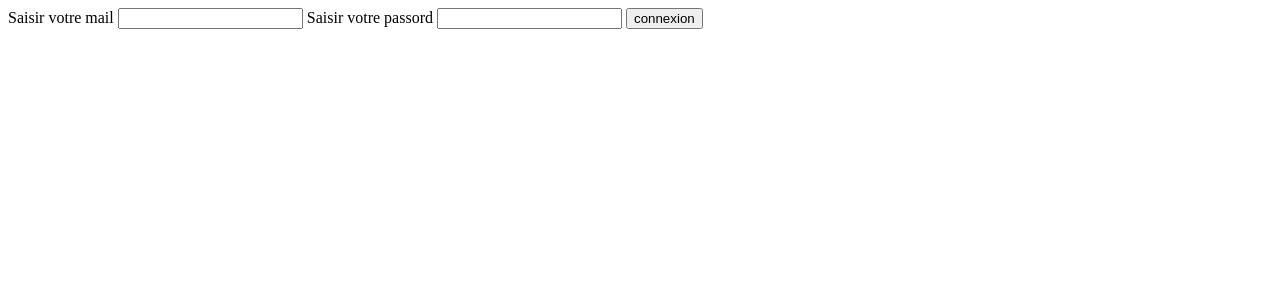
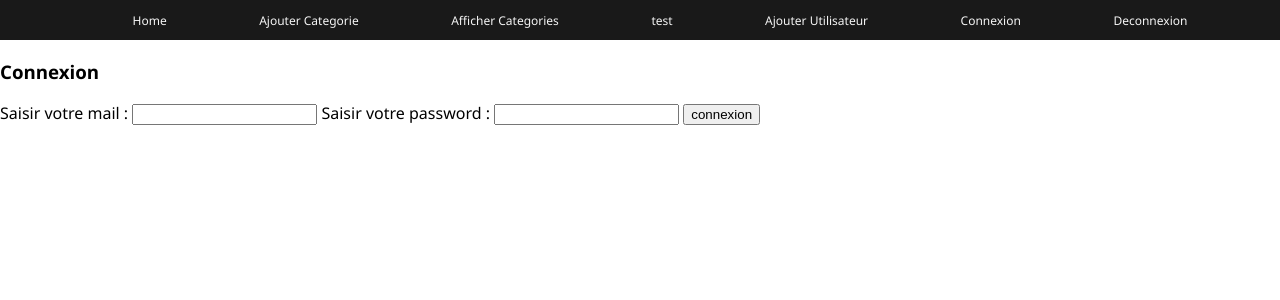
Before and after one commit to mithridatem/dev_fad, a PHP site: page /view/viewConnexion.php in a window 1280 px wide. Shown: the top 300 px of the page. Run offline with PHP 8.4, Linux system fonts and the light colour scheme; a stand-in replaces the project's code that opens the database connection.

Commit message:
connexion et deconnexion

```diff
--- a/connexion.php
+++ b/connexion.php
@@ -1,20 +1,46 @@
 <?php
-
-use FFI\Exception;
-
+    /* création d'une session */
+    session_start();
+    /* -------------------------------------------------------
+    ---------------------- Logique ----------------------- */
+    $message = "";
+    /* test si le bouton est cliqué */
     if(isset($_POST['submit'])){
+        /* stocke les valeur POST dans des variables */
         $mail = $_POST['mail_utilisateur'];
         $password = $_POST['password_utilisateur'];
+        /* Test si les champs sont remplis */
         if(!empty($mail) AND !empty($password)){
-            if(getUserByMail($bdd,$mail)){
-
+            //récupération de l'utilisateur
+            $user = getUserByMail($bdd,$mail);
+            /* test si l'utilisateur existe */
+            if($user){
+                /* test si le password est valide */
+                if(password_verify($password, $user[0]['password_utilisateur'])){
+                    /* Créer les super Globales SESSION */
+                    $_SESSION['role'] = $user[0]['role_utilisateur'];
+                    $_SESSION['connected'] = true;
+                    $message = "Connecté";
+                }
+                /* Test si le password est invalide */
+                else{
+                    $message = "Les informations de connexion sont incorrectes";
+                }
+            }
+            /* test si l'utilisateur n'existe pas */
+            else{
+                $message = "Les informations de connexion sont incorrectes";
             }
         }
     }
+    echo $message;
+    /* -------------------------------------------------------
+    ---------------------- Fonctions ----------------------- */
+
     function getUserByMail($bdd, $mail):array{
         try{
             $req = $bdd->prepare("SELECT nom_utilisateur, prenom_utilisateur,
-            mail_utilisateur, password_utilisateur FROM utilisateur WHERE
+            mail_utilisateur, password_utilisateur, role_utilisateur FROM utilisateur WHERE
             mail_utilisateur = :mail");
             $req->execute(
                 ['mail'=>$mail]
--- a/utilisateur.php
+++ b/utilisateur.php
@@ -43,7 +43,7 @@
         try{
             /* Préparer la requête */
             $req = $bdd->prepare("SELECT nom_utilisateur, prenom_utilisateur,
-            mail_utilisateur, password_utilisateur FROM utilisateur WHERE
+            mail_utilisateur, password_utilisateur, role_utilisateur FROM utilisateur WHERE
             mail_utilisateur = :mail");
             $req->execute(
                 ['mail'=>$mail]
--- a/view/menu2.php
+++ b/view/menu2.php
@@ -2,9 +2,8 @@
     <li><a href="../index.php">Home</a></li>
     <li><a href="../view/addCategory.php">Ajouter Categorie</a></li>
     <li><a href="http://">Afficher Categories</a></li>
-    <li><a href="http://">Afficher Articles</a></li>
-    <li><a href="http://">Ajouter Article</a></li>
-    <li><a href="http://">Ajouter Utilisateur</a></li>
-    <li><a href="http://">Connexion</a></li>
-    <li><a href="http://">Deconnexion</a></li>
+    <li><a href="../testConnexion.php">test</a></li>
+    <li><a href="../view/addUtilisateur.php">Ajouter Utilisateur</a></li>
+    <li><a href="../view/viewConnexion.php">Connexion</a></li>
+    <li><a href="../view/viewDeco.php">Deconnexion</a></li>
 </ul>
--- a/view/viewConnexion.php
+++ b/view/viewConnexion.php
@@ -3,17 +3,24 @@
     <meta charset="UTF-8">
     <meta http-equiv="X-UA-Compatible" content="IE=edge">
     <meta name="viewport" content="width=device-width, initial-scale=1.0">
+    <link rel="stylesheet" href="../asset/css/main.css">
     <title>connexion</title>
 </head>
 <body>
+    <?php include './menu2.php';?>
+    <h3>Connexion</h3>
     <form action="" method="post">
-        <label for="mail_utilisateur">Saisir votre mail
+        <label for="mail_utilisateur">Saisir votre mail :
         </label>
         <input type="email" name="mail_utilisateur" id="email">
-        <label for="password_utilisateur">Saisir votre passord
+        <label for="password_utilisateur">Saisir votre password :
         </label>
-        <input type="email" name="password_utilisateur" id="password">
+        <input type="password" name="password_utilisateur" id="password">
         <input type="submit" value="connexion" name="submit">
     </form>
 </body>
 </html>
+<?php
+    include '../utils/connectBdd.php';
+    include '../connexion.php';
+?>
```
Also changed, not shown: testConnexion.php (added, +13 -0 lines), view/addCategory.php (+14 -0 lines), view/menu.php (+4 -5 lines), view/viewDeco.php (added, +7 -0 lines).
